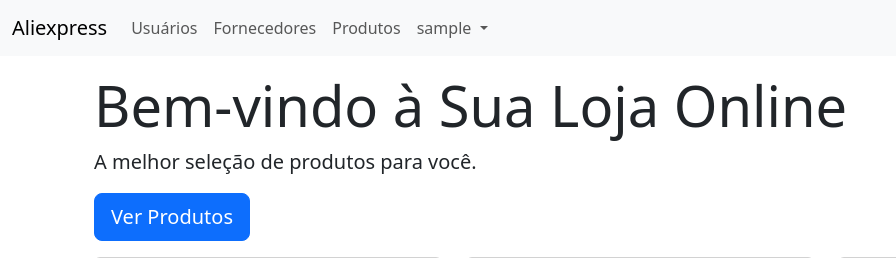
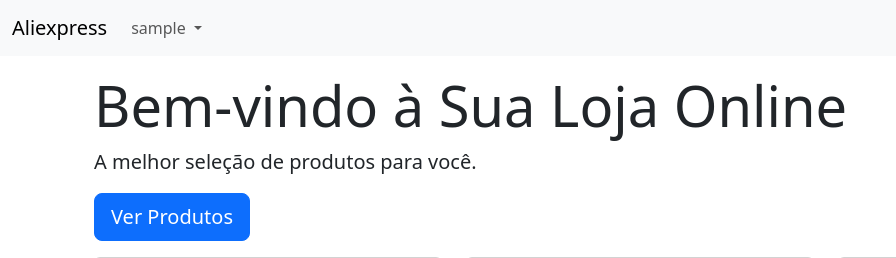
Before and after one commit to viezzer/loja-php, a PHP site: page /index.php in a window 1280 px wide. Shown: the top 258 px of the page, without its empty margins (0-896 px from the left). Run offline with PHP 8.4, Linux system fonts and the light colour scheme; the visitor is signed in with stand-in values (Sample User, id 1); some libraries are stand-ins or nearby versions.

Commit message:
atualizado header

```diff
--- a/dao/PostgresUserDao.php
+++ b/dao/PostgresUserDao.php
@@ -147,7 +147,7 @@ class PostgresUserDao extends PostgresDao implements UserDao {
         $users = array();
 
         $query = "SELECT
-                    id, login, password, name
+                    id, login, password, name, role
                 FROM
                     " . $this->table_name .
                     " ORDER BY id ASC";
@@ -157,7 +157,7 @@ class PostgresUserDao extends PostgresDao implements UserDao {
 
         while ($row = $stmt->fetch(PDO::FETCH_ASSOC)){
             extract($row);
-            $users[] = new User($id,$login,$password,$name);
+            $users[] = new User($id,$login,$password,$name,$role);
         }
 
         return $users;
--- a/layout/layout_header.php
+++ b/layout/layout_header.php
@@ -30,15 +30,15 @@
 
 			if(isset($_SESSION["user_role"]) && $_SESSION["user_role"] == 'admin') {
 				// Informações de login
-				echo '<li class="nav-item"><a class="nav-link" href="usuarios.php">Usuários</a></li>';
-				echo '<li class="nav-item"><a class="nav-link" href="fornecedores.php">Fornecedores</a></li>';
-				echo '<li class="nav-item"><a class="nav-link" href="produtos.php">Produtos</a></li>';
 				echo "<li class='nav-item dropdown '>
 						<a class='nav-link dropdown-toggle' href='#' role='button' data-bs-toggle='dropdown' aria-expanded='false'>
-							{$_SESSION['user_name']}
+						{$_SESSION['user_name']}
 						</a>
 						<ul class='dropdown-menu'>
-							<li><a class='dropdown-item' href='executa_logout.php'>Logout</a></li>
+						<li><a class='dropdown-item' href='usuarios.php'>Usuários</a></li>
+						<li><a class='dropdown-item' href='fornecedores.php'>Fornecedores</a></li>
+						<li><a class='dropdown-item' href='produtos.php'>Produtos</a></li>
+						<li><a class='dropdown-item' href='executa_logout.php'>Logout</a></li>
 						</ul>
 					</li>";
 			} else {
```
